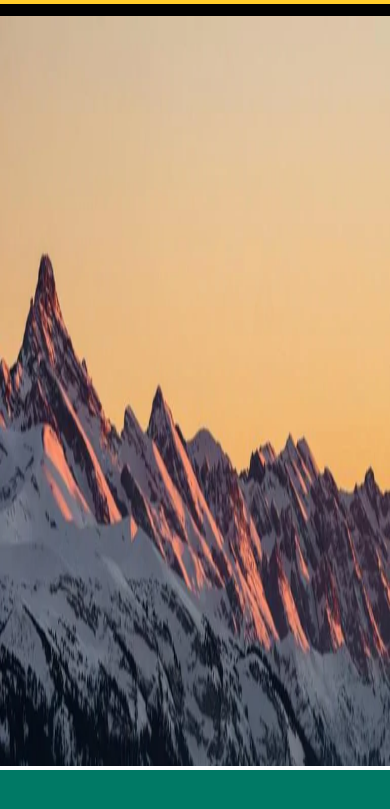
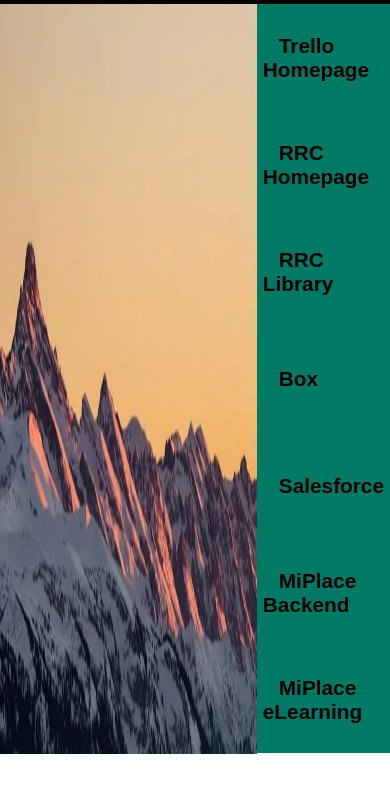
Before and after one commit to Chris62186/launchpad, a plain HTML site: page index.html in a window 390 px wide. Shown: the part 136-945 px from the top of the page. After the commit the page ends 894 px from the top, so only its background shows below. Drawn offline with Linux system fonts and the light colour scheme.

Commit message:
Add files via upload
Changed media breakpoints

```diff
--- a/css/styles.css
+++ b/css/styles.css
@@ -59,7 +59,6 @@
 
 .main-window {
   flex: 70%;
-  height: 750px;
 }
 
 .side-bar {
@@ -97,6 +96,7 @@
   height: 107px;
   shadow: none;
   border: none;
+  text-align: left;
 }
 
 .resource-button:hover {
@@ -107,13 +107,14 @@
   font-family: sans-serif;
   font-weight: bold;
   font-size: 1.30rem;
+  padding-left: 1rem;
 }
 
 
 
 /* Media Changes */
 
-@media screen and (max-width: 800px) {
+@media only screen and (min-device-width : 320px) and (max-device-width : 480px) {
   .row {
     flex-direction: column;
   }
```
